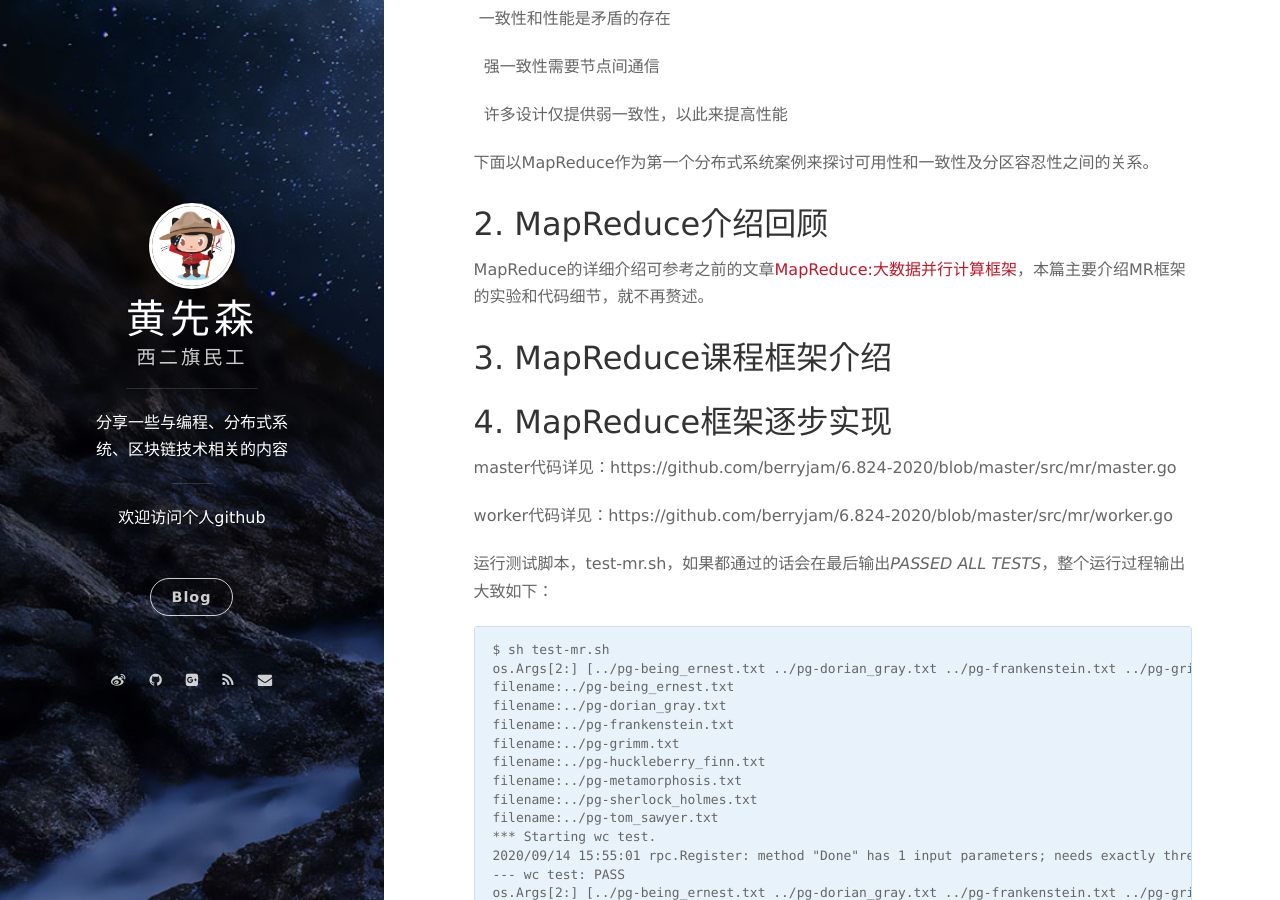
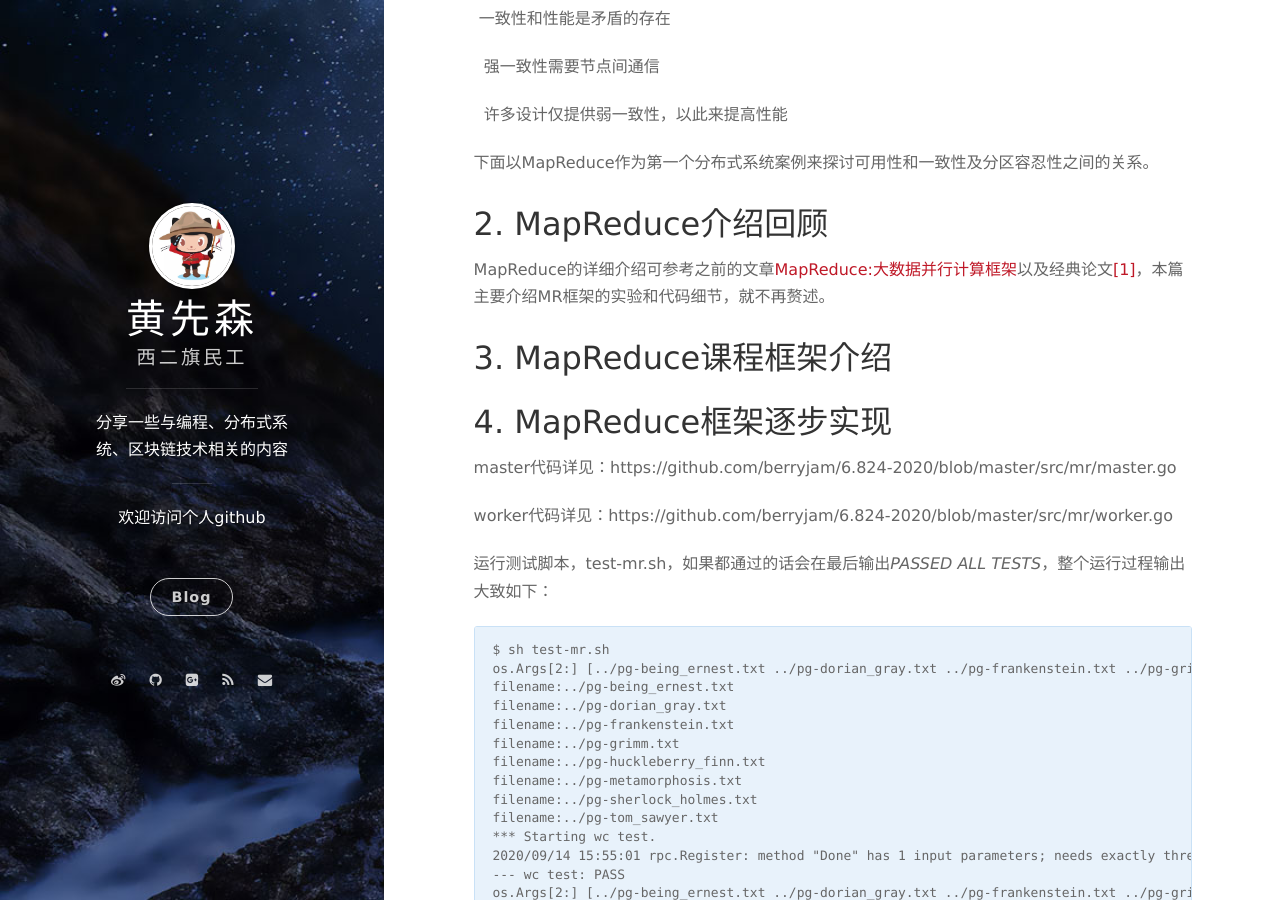
Before and after one commit to berryjam/berryjam.github.io, a Jekyll site: the page built from _posts/2020-09-12-6.824分布式系统课程系列(一):开篇&MapReduce介绍及框架实现.md, in a window 1280 px wide and 900 px high, scrolled down 2605 px. Built offline with Jekyll 4.4.1, drawn with Linux system fonts in a browser that asks for light colours; nearby versions of some CDN libraries; comment, search, counter and statistics services are not loaded.

Commit message:
Update 2020-09-12-6.824分布式系统课程系列(一):开篇&MapReduce介绍及框架实现.md

```diff
--- a/_posts/2020-09-12-6.824分布式系统课程系列(一):开篇&MapReduce介绍及框架实现.md
+++ b/_posts/2020-09-12-6.824分布式系统课程系列(一):开篇&MapReduce介绍及框架实现.md
@@ -110,7 +110,7 @@
 
 ## 2. MapReduce介绍回顾
 
-MapReduce的详细介绍可参考之前的文章[MapReduce:大数据并行计算框架](https://berryjam.github.io/2018/05/MapReduce-%E5%A4%A7%E6%95%B0%E6%8D%AE%E5%B9%B6%E8%A1%8C%E8%AE%A1%E7%AE%97%E6%A1%86%E6%9E%B6/)，本篇主要介绍MR框架的实验和代码细节，就不再赘述。
+MapReduce的详细介绍可参考之前的文章[MapReduce:大数据并行计算框架](https://berryjam.github.io/2018/05/MapReduce-%E5%A4%A7%E6%95%B0%E6%8D%AE%E5%B9%B6%E8%A1%8C%E8%AE%A1%E7%AE%97%E6%A1%86%E6%9E%B6/)以及经典论文[[1]](http://static.googleusercontent.com/media/research.google.com/zh-CN//archive/mapreduce-osdi04.pdf)，本篇主要介绍MR框架的实验和代码细节，就不再赘述。
 
 ## 3. MapReduce课程框架介绍
 
```
